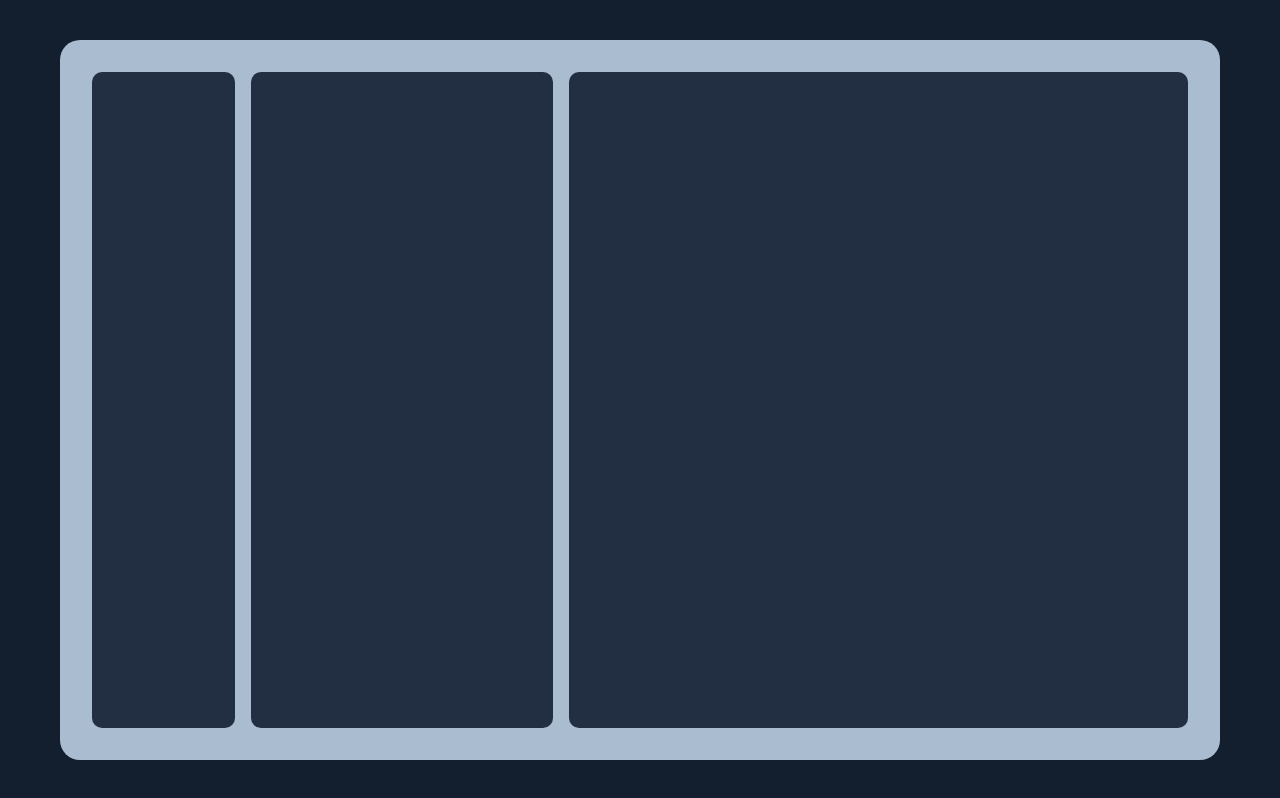
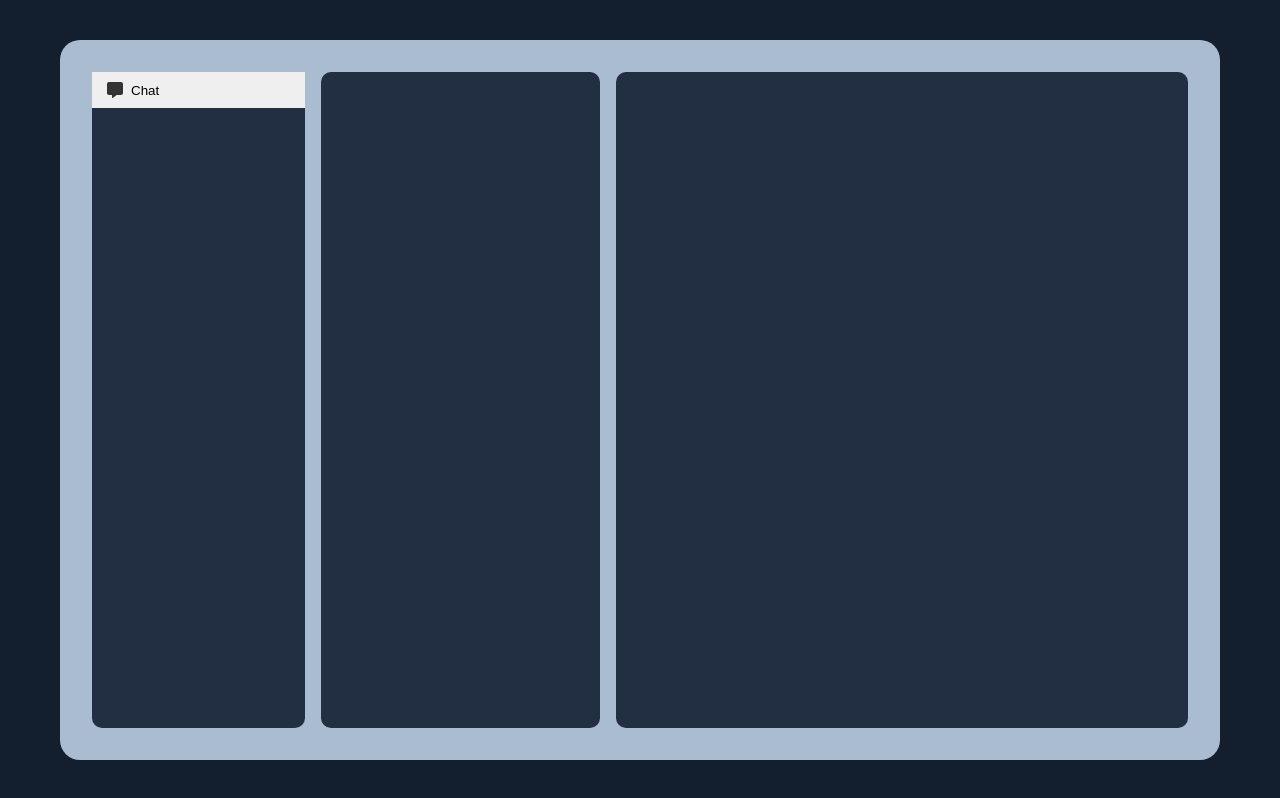
Before and after one commit to AdrielKlem/chatroom, a React (Vite) app: page / in a window 1280 px wide. Built offline with nearby package versions, Linux system fonts and the light colour scheme.

Commit message:
add button nav

```diff
--- a/src/components/ButtonNav/index.tsx
+++ b/src/components/ButtonNav/index.tsx
@@ -1,18 +1,20 @@
-import { MouseEventHandler } from "react"
+import { MouseEventHandler, ReactElement } from "react"
 
 import { Container } from "./styles"
 
 interface Props {
-    text: string
-    onClick?: MouseEventHandler
+    text: string,
+    icon: ReactElement,
+    onClick?: MouseEventHandler,
 }
 
-export function ButtonNav({ text, onClick, ...rest }: Props) {
+export function ButtonNav({ text, icon, onClick, ...rest }: Props) {
     return(
         <Container
             onClick={onClick}
             {...rest}
         >
+            {icon}
             {text ?? "Insira texto aqui"}
         </Container>
     )
--- a/src/components/ButtonNav/styles.ts
+++ b/src/components/ButtonNav/styles.ts
@@ -2,5 +2,20 @@ import styled from "styled-components";
 
 
 export const Container = styled.button`
+    display: flex;
+    align-items: center;
+    width: 100%;
+    padding: 1rem 1.5rem;
+    cursor: pointer;
+    transition: background-color .5s;
 
+    &:hover {
+        background-color: ${({ theme }) => theme.colors.actionColor};
+    }
+
+    > svg { /* Estiliza o ícone */
+        margin-right: 8px;
+        font-size: 1.2em;
+        color: #333;
+    }
 `
--- a/src/pages/Home/index.tsx
+++ b/src/pages/Home/index.tsx
@@ -1,10 +1,21 @@
+import { FontAwesomeIcon } from '@fortawesome/react-fontawesome'
+import { faMessage } from '@fortawesome/free-solid-svg-icons'
+
 import { Container, Display, Menu, Inbox, Chatting } from "./styles"
+import { ButtonNav } from "../../components/ButtonNav"
+
+const IconChat = <FontAwesomeIcon icon={faMessage} />
 
 export function Home() {
     return (
         <Container>
             <Display>
-                <Menu />
+                <Menu>
+                    <ButtonNav
+                        text="Chat"
+                        icon={IconChat}
+                    />
+                </Menu>
                 <Inbox />
                 <Chatting></Chatting>
             </Display>
```
